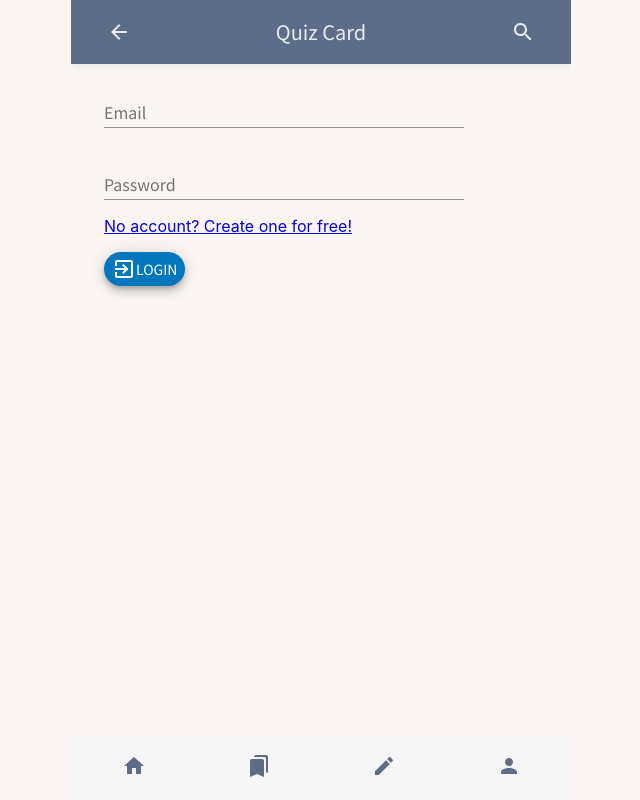
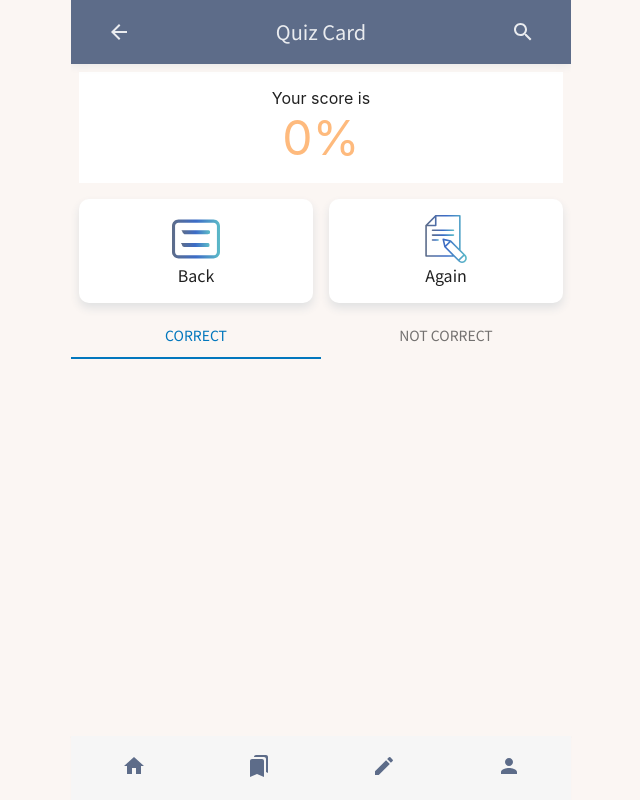
Before and after one commit to de2008de/vanpanda_quiz_card_ui, a React (Create React App) app: page /studyCard/study/score in a window 1280 px wide. Before the commit this address led to /login. Shown: the whole page, without its empty margins (319-959 px from the left). Built offline with nearby package versions, Linux system fonts and the light colour scheme; no server answers; a web font is replaced by a local one; what react-stripe-elements would draw is missing.

Commit message:
Improve Study Result Page - Store score result in the application context to fix   an issue that the last state update does not take   effect before storing data to the query string - Change the name of StudyPageResult to ScoreResultPage - Change the name of StudyPage back to StudyPage

```diff
--- /dev/null
+++ b/src/assets/css/pages/ScoreResultPage.css
@@ -0,0 +1,41 @@
+.StudyPageResult .score-card {
+    background: #fff;
+    margin: 0.5rem;
+    padding: 1rem;
+}
+
+.StudyPageResult .score-card .score-card-text {
+    text-align: center;
+    color: #000;
+    opacity: 87%;
+}
+
+.StudyPageResult .score-card .score-card-score {
+    font-size: 3rem;
+}
+
+.StudyPageResult .button-group {
+    display: flex;
+    flex-wrap: wrap;
+    justify-content: center;
+}
+
+.StudyPageResult .button {
+    flex-grow: 1;
+}
+
+@keyframes card-enter {
+    0% {
+        opacity: 0;
+        transform: translateY(-100);
+    }
+    100% {
+        transform: translateY(0) ;
+        opacity: 1;
+    }
+}
+
+.StudyPageResult .detailcard-container {
+    animation-duration: 1s;
+    animation-name: card-question-enter;
+}
--- a/src/components/Route/WCRouter.js
+++ b/src/components/Route/WCRouter.js
@@ -11,9 +11,9 @@
 import PaymentPage from "../pages/PaymentPage";
 import PaymentCompletedPage from "../payment/PaymentCompletedPage";
 import PublicProfilePage from "../pages/PublicProfilePage";
-import StudyPage from "../pages/MultipleChoicePage";
+import StudyPage from "../pages/StudyPage";
 import FlashcardPage from "../pages/FlashcardPage";
-import StudyPageResult from "../pages/StudyPageResult";
+import ScoreResultPage from "../pages/ScoreResultPage";
 import SearchResultPage from "../search/SearchPage";
 import ChangePasswordPage from "../pages/ChangePasswordPage";
 
@@ -33,7 +33,7 @@
                 <Route path="/paymentCompleted" component={PaymentCompletedPage} />
                 <Route path="/payment" component={PaymentPage} />
                 <Route path="/studyCard/study" exact component={StudyPage} />
-                <Route path="/studyCard/study/result" component={StudyPageResult} />
+                <Route path="/studyCard/study/score" component={ScoreResultPage} />
                 <Route path="/studyCard/flashcard" component={FlashcardPage} />
                 <Route path="/search" exact component={SearchResultPage} />
                 <Route path="/profile/change_password" exact component={ChangePasswordPage} />
--- a/src/components/pages/StudyPageResult.js
+++ b/src/components/pages/ScoreResultPage.js
@@ -1,17 +1,19 @@
 import React, { useState, useEffect, useContext } from "react";
 import qs from "query-string";
 import DetailCard from "../Card/DetailCard";
-import Typography from '@material-ui/core/Typography';
-import WaterWaveCircle from "../indicator/WaterWaveCircle";
 import { makeStyles } from "@material-ui/core/styles";
 import Tabs from '@material-ui/core/Tabs';
 import Tab from '@material-ui/core/Tab';
 import { AppContext } from "../context/AppContext";
 import { convertConceptCardsArrayToMap } from "../api/StudyCardsApiHelper";
 import { getBookmarks, convertBookmarkArrayToMap } from "../api/BookmarkApiHelper";
-import Button from '@material-ui/core/Button';
 import axios from "axios";
 import ServerConfig from "../../configs/ServerConfig";
+import { colors } from "../../theme/colorPalette";
+import BigButton from "../buttons/BigButton";
+import cardSVG from "../../assets/svg/card.svg";
+import quizSVG from "../../assets/svg/quiz.svg";
+import "../../assets/css/pages/ScoreResultPage.css";
 
 const sStudyCardApi = "/api/v1/card/studycard";
 
@@ -27,20 +29,17 @@
         flexWrap: "wrap",
         justifyContent: "center"
     },
-    buttonGroup: {
-        display: "flex",
-        flexWrap: "wrap",
-        margin: "0.5rem 1rem"
+    score: {
+        color: colors.Tangerine
     }
 }));
 
-const StudyPageResult = props => {
+const ScoreResultPage = props => {
     const classes = useStyles();
     const { appContext } = useContext(AppContext);
     const [tabIndex, setTabIndex] = useState(0);
     const [bookmarks, setBookmarks] = useState({});
     const [studyCard, setStudyCard] = useState({});
-    const result = JSON.parse(qs.parse(props.location.search).result);
     const studyCardId = qs.parse(props.location.search).id;
 
     useEffect(() => {
@@ -73,14 +72,25 @@
             .catch(() => { });
     }, [appContext, studyCardId]);
 
-    const getTotalScore = result => {
-        const totalConceptCards = result.masteredConceptCard.length + result.needImprovementConceptCard.length;
-        const numMasteredConceptCard = result.masteredConceptCard.length;
-        const score = Math.ceil(numMasteredConceptCard / totalConceptCards * 100);
+    const getTotalScore = () => {
+        if (!appContext || !appContext.scoreResult) {
+            return 0;
+        }
+
+        const correctIds = appContext.scoreResult.correctIds;
+        const notCorrectIds = appContext.scoreResult.notCorrectIds;
+
+        if (correctIds.length + notCorrectIds.length === 0) {
+            return 0;
+        }
+
+        const totalConceptCards = correctIds.length + notCorrectIds.length;
+        const numCorrectIds = correctIds.length;
+        const score = Math.ceil(numCorrectIds / totalConceptCards * 100);
         return score;
     }
 
-    const score = getTotalScore(result);
+    const score = getTotalScore();
 
     const onTabChange = (event, index) => {
         setTabIndex(index);
@@ -111,18 +121,22 @@
     };
 
     const showDetailCards = () => {
-        const MASTERED = "mastered"
-        const NEED_IMPROVEMENT = "need_improvement";
+        const CORRECT = "correct"
+        const NOT_CORRECT = "not correct";
         const tabIndexMap = {
-            0: MASTERED,
-            1: NEED_IMPROVEMENT
+            0: CORRECT,
+            1: NOT_CORRECT
         };
         const currentTab = tabIndexMap[tabIndex];
         let detailCardIds = [];
-        if (currentTab === MASTERED) {
-            detailCardIds = result.masteredConceptCard;
-        } else if (currentTab === NEED_IMPROVEMENT) {
-            detailCardIds = result.needImprovementConceptCard;
+        if (currentTab === CORRECT) {
+            if (appContext && appContext.scoreResult) {
+                detailCardIds = appContext.scoreResult.correctIds;
+            }
+        } else if (currentTab === NOT_CORRECT) {
+            if (appContext && appContext.scoreResult) {
+                detailCardIds = appContext.scoreResult.notCorrectIds;
+            }
         }
         if (!studyCard || !studyCard.conceptCards) {
             return false;
@@ -146,37 +160,36 @@
             );
             detailCards.push(detailCardComponent);
         });
-        return detailCards;
+        return (
+            <div className="detailcard-container" key={tabIndex}>
+                {detailCards}
+            </div>
+        );
     };
 
     return (
         <div className="StudyPageResult">
-            <div className={classes.waterWaveContainer}>
-                <WaterWaveCircle
-                    percent={score}
+            <div className="score-card">
+                <div className="score-card-text">
+                    Your score is
+                    <div className={classes.score + " score-card-score"}>
+                        {score}%
+                    </div>
+                </div>
+            </div>
+            <div className="button-group">
+                <BigButton
+                    svg={cardSVG}
+                    text="Back"
+                    className="button"
+                    onClickHandler={onClickBackToStudyCard}
                 />
-            </div>
-            <div className={classes.scoreText}>
-                <Typography variant="h6">
-                    Your score is {score}%
-                </Typography>
-            </div>
-            <div className={classes.buttonGroup}>
-                <Button
-                    variant="contained"
-                    color="secondary"
-                    onClick={onClickBackToStudyCard}
-                >
-                    Back to Study Card
-                </Button>
-                <div style={{flexGrow: 1}}></div>
-                <Button
-                    variant="contained"
-                    color="primary"
-                    onClick={onClickStudyAgain}
-                >
-                    Study Again
-                </Button>
+                <BigButton
+                    svg={quizSVG}
+                    text="Again"
+                    className="button"
+                    onClickHandler={onClickStudyAgain}
+                />
             </div>
             <div>
                 <div>
@@ -188,8 +201,8 @@
                         variant="fullWidth"
                         aria-label="full width tabs example"
                     >
-                        <Tab label="Mastered" />
-                        <Tab label="Need Improvement" />
+                        <Tab label="CORRECT" />
+                        <Tab label="NOT CORRECT" />
                     </Tabs>
                 </div>
                 <div>
@@ -200,4 +213,4 @@
     );
 };
 
-export default StudyPageResult;
+export default ScoreResultPage;
--- a/src/components/pages/MultipleChoicePage.js
+++ b/src/components/pages/StudyPage.js
@@ -48,9 +48,9 @@
     }
 }));
 
-const MultipleChoicePage = props => {
+const StudyPage = props => {
     const classes = useStyles();
-    const { appContext } = useContext(AppContext);
+    const { appContext, setAppContext } = useContext(AppContext);
     const [studyCard, setStudyCard] = useState({});
     const [bookmarks, setBookmarks] = useState({});
     const [indexOfQuestion, setIndexOfQuestion] = useState(0);
@@ -58,10 +58,6 @@
     const [isAnswerCorrect, setIsAnswerCorrect] = useState(false);
     const [showResult, setShowResult] = useState(false);
     const [showAnswer, setShowAnswer] = useState(false);
-    const [resultMap, setResultMap] = useState({
-        masteredConceptCard: [],
-        needImprovementConceptCard: []
-    });
     const studyCardId = qs.parse(props.location.search).id;
 
     useEffect(() => {
@@ -94,6 +90,21 @@
             .catch(() => {});
     }, [appContext]);
 
+    useEffect(() => {
+        // init score result
+        setAppContext(prevState => {
+            const scoreResult = {
+                correctIds: [],
+                notCorrectIds: []
+            }
+
+            return {
+                ...prevState,
+                scoreResult
+            }
+        });
+    }, [setAppContext]);
+
     const userInputAnswerOnChange = correctAnswer => {
         return event => {
             const pendingAnswer = event.target.value;
@@ -125,13 +136,26 @@
     const recordResult = (isAnswerCorrect = true) => {
         const conceptCardId = studyCard.conceptCards[indexOfQuestion].id;
         const didUserShowAnswer = showAnswer;
-        setResultMap(result => {
-            if (didUserShowAnswer || !isAnswerCorrect) {
-                result.needImprovementConceptCard.push(conceptCardId);
-            } else {
-                result.masteredConceptCard.push(conceptCardId);
+
+        const correctIds = [];
+        const notCorrectIds = [];
+
+        if (didUserShowAnswer || !isAnswerCorrect) {
+            notCorrectIds.push(conceptCardId);
+        } else {
+            correctIds.push(conceptCardId);
+        }
+
+        setAppContext(prevState => {
+            const scoreResult = {
+                correctIds: [...prevState.scoreResult.correctIds, ...correctIds],
+                notCorrectIds: [...prevState.scoreResult.notCorrectIds, ...notCorrectIds]
             }
-            return result;
+
+            return {
+                ...prevState,
+                scoreResult
+            }
         });
     };
 
@@ -151,7 +175,13 @@
     };
 
     const getResultParamsString = () => {
-        const params = encodeURIComponent(JSON.stringify(resultMap));
+        let scoreResult = null;
+
+        if (appContext && appContext.scoreResult) {
+            scoreResult = appContext.scoreResult;
+        }
+
+        const params = encodeURIComponent(JSON.stringify(scoreResult));
         const paramString = "result=" + params + "&id=" + studyCardId;
         return paramString;
     };
@@ -164,7 +194,7 @@
         const type = qs.parse(props.location.search).type;
         const params = getResultParamsString();
         props.history.push(
-            "/studyCard/study/result?" + params + "&type=" + type
+            "/studyCard/study/score?" + params + "&type=" + type
         );
     };
 
@@ -406,4 +436,4 @@
     );
 };
 
-export default MultipleChoicePage;
+export default StudyPage;
```
